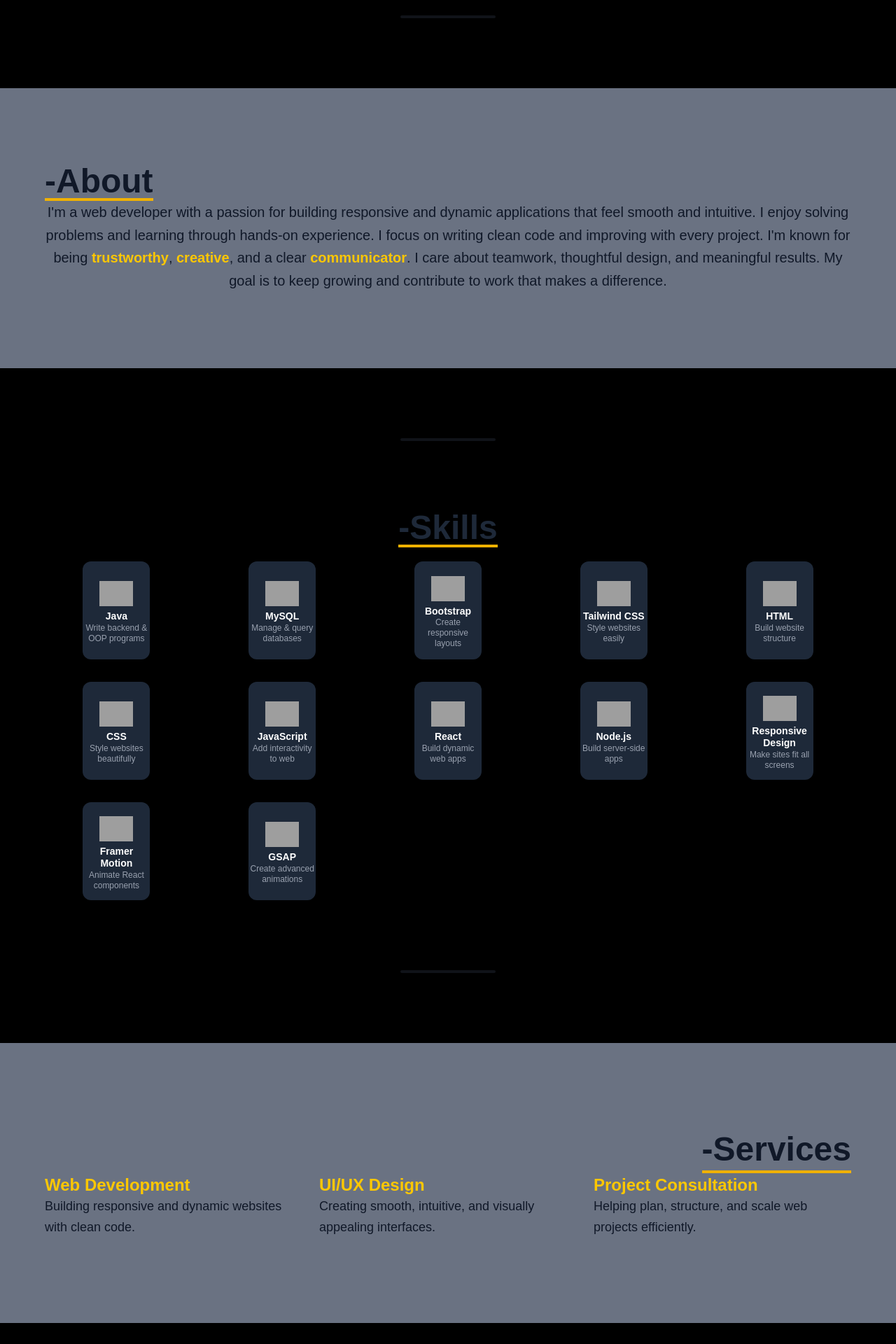
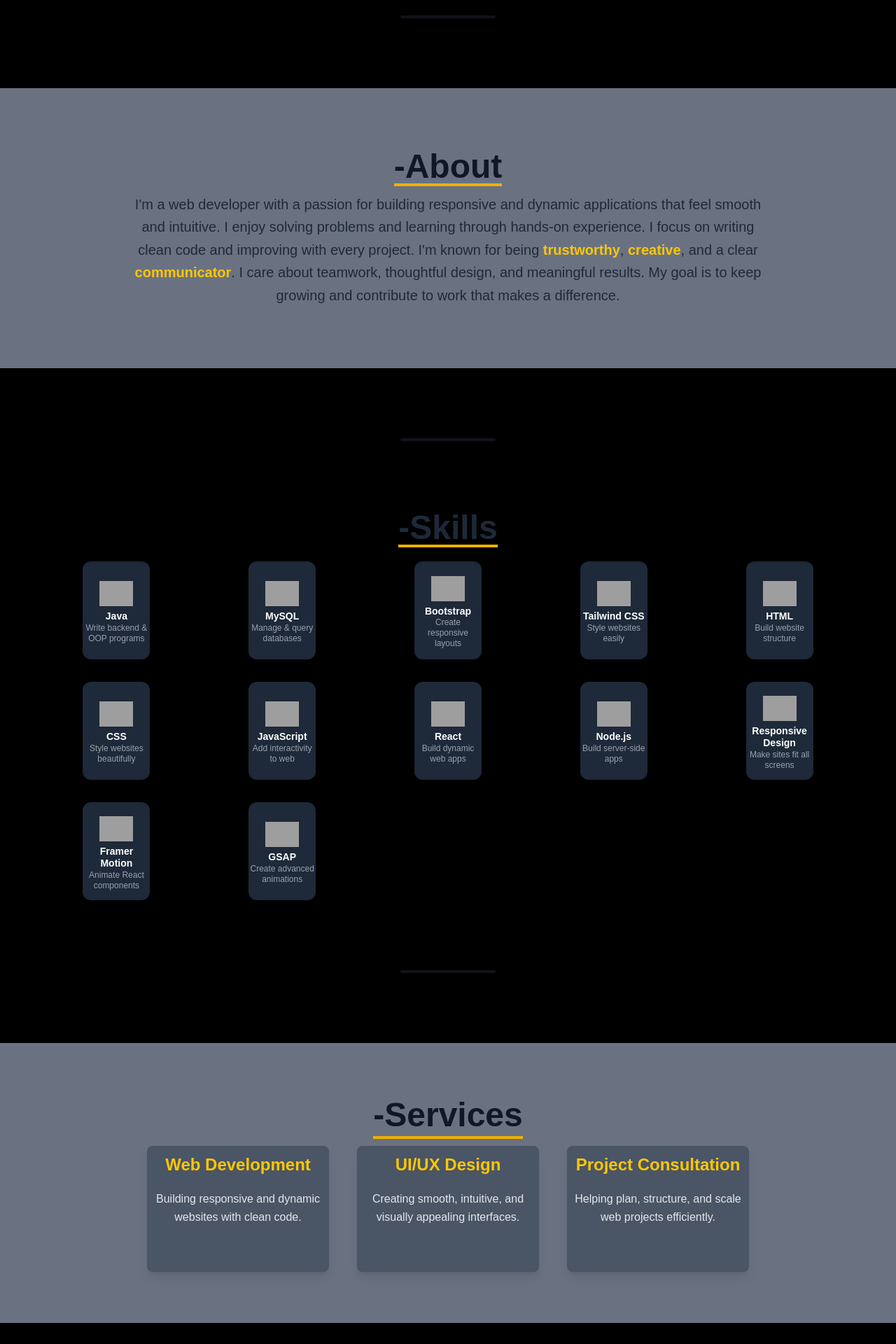
Before and after one commit to nileshkaute/my-portfolio, a React (Vite) app: page / in a window 1280 px wide. Shown: the part 880-2800 px from the top of the page at 70% size. Built offline with nearby package versions, Linux system fonts and the light colour scheme; grey boxes are pictures that could not be loaded; a web font is replaced by a local one.

Commit message:
update responsivness of about and services section

```diff
--- a/src/pages/Home.jsx
+++ b/src/pages/Home.jsx
@@ -267,44 +267,45 @@ const Home = () => {
         <div className="h-1 w-20 sm:w-24 md:w-28 lg:w-32 xl:w-34 bg-gray-700 opacity-30 rounded-full" />
       </motion.div>
 
-      {/* About Section */}
     <motion.section
   id="about"
-        className="section-container flex items-center justify-center py-16 bg-gray-500 text-gray-900 px-4 sm:px-8 md:px-12 h-[250px] sm:h-[300px] md:h-[350px] lg:h-[400px]"
+  className="flex items-center justify-center py-16 bg-gray-500 text-gray-900 px-4 sm:px-8 md:px-12 h-auto min-h-[250px] sm:min-h-[340px] md:min-h-[350px] lg:min-h-[400px]"
   initial={{ opacity: 0, y: 50 }}
   whileInView={{ opacity: 1, y: 0 }}
   viewport={{ once: true, amount: 0.3 }}
   transition={{ duration: 1.2, ease: [0.25, 0.46, 0.45, 0.94] }}
 >
   <div className="max-w-6xl w-full text-center">
-          {/* Title */}
+    {/* Title - Always Centered */}
     <motion.div
-            className="mb-8 text-left ml-2 sm:ml-3 md:ml-4"
+      className="mb-6 sm:mb-8 text-center"
       initial={{ opacity: 0, x: -50 }}
       whileInView={{ opacity: 1, x: 0 }}
       viewport={{ once: true, amount: 0.3 }}
       transition={{ duration: 1, ease: [0.25, 0.46, 0.45, 0.94] }}
     >
-            <h2 className="text-4xl sm:text-5xl font-bold inline-block border-b-4 border-yellow-500 pb-2">
+      <h2 className="text-3xl sm:text-4xl md:text-5xl font-bold inline-block border-b-4 border-yellow-500 pb-2" style={{marginBottom:"10px"}}>
         -About
       </h2>
     </motion.div>
 
-          {/* About Text */}
-          <motion.p
-            className="text-base sm:text-lg md:text-xl leading-relaxed text-gray-890"
+    {/* About Text - Always Centered */}
+    <motion.div
+      className="text-center"
       initial={{ opacity: 0 }}
       whileInView={{ opacity: 1 }}
       viewport={{ once: true, amount: 0.3 }}
       transition={{ duration: 1.2, delay: 0.4, ease: [0.25, 0.46, 0.45, 0.94] }}
     >
+      <p className="text-sm sm:text-base md:text-lg lg:text-xl inline-block leading-relaxed text-gray-800 max-w-4xl mx-auto">
         I'm a web developer with a passion for building responsive and dynamic applications that feel smooth and intuitive.
         I enjoy solving problems and learning through hands-on experience.
         I focus on writing clean code and improving with every project.
         I'm known for being <span className="text-yellow-400 font-semibold">trustworthy</span>, <span className="text-yellow-400 font-semibold">creative</span>, and a clear <span className="text-yellow-400 font-semibold">communicator</span>.
         I care about teamwork, thoughtful design, and meaningful results.
         My goal is to keep growing and contribute to work that makes a difference.
-          </motion.p>
+      </p>
+    </motion.div>
   </div>
 </motion.section>
 
@@ -402,28 +403,28 @@ const Home = () => {
       {/* Services Section */}
 <motion.section
   id="services"
-        className="flex items-center justify-center min-h-[250px] sm:min-h-[300px] md:min-h-[350px] lg:min-h-[400px] bg-gray-500 text-gray-900 px-4 py-8 sm:py-12 md:py-16"
+  className="flex items-center justify-center min-h-[250px] sm:min-h-[300px] md:min-h-[350px] lg:min-h-[400px] bg-gray-500 text-gray-900 px-3 sm:px-4 py-8 sm:py-12 md:py-16"
   initial={{ opacity: 0, y: 50 }}
   whileInView={{ opacity: 1, y: 0 }}
   viewport={{ once: true, amount: 0.3 }}
   transition={{ duration: 1.2, ease: [0.25, 0.46, 0.45, 0.94] }}
 >
-        <div className="max-w-6xl w-full text-center">
-          {/* Title */}
+  <div className="max-w-5xl w-full text-center"> {/* Slightly wider container */}
+    {/* Title - Centered for all screen sizes */}
     <motion.div
-            className="mb-8 sm:mb-12 text-right"
+      className="mb-6 sm:mb-10 text-center"
       initial={{ opacity: 0, x: -50 }}
       whileInView={{ opacity: 1, x: 0 }}
       viewport={{ once: true, amount: 0.3 }}
       transition={{ duration: 1, ease: [0.25, 0.46, 0.45, 0.94] }}
     >
-            <h2 className="text-3xl sm:text-4xl md:text-5xl lg:text-5xl font-bold inline-block border-b-4 border-yellow-500 pb-2 leading-tight">
+      <h2 className="text-2xl sm:text-3xl md:text-4xl lg:text-5xl font-bold inline-block border-b-4 border-yellow-500 pb-2 leading-tight" style={{marginBottom:"10px"}}>
         -Services
       </h2>
     </motion.div>
 
-          {/* Services List */}
-          <div className="flex flex-col sm:flex-row justify-between gap-6 text-left">
+    {/* Services List - Optimized for small screens */}
+    <div className="flex  sm:flex-row justify-center items-stretch p-2 ml-2 mr-2 sm:p-4 md:p-5 lg:p-6 gap-5 sm:gap-4 md:gap-6 lg:gap-10 text-center w-full">
       {[
         {
           title: "Web Development",
@@ -440,17 +441,17 @@ const Home = () => {
       ].map((service, index) => (
         <motion.div
           key={service.title}
-                className="flex-1"
+          className="flex-1 min-w-0 max-w-full sm:max-w-[200px] md:max-w-[220px] lg:max-w-[240px] xl:max-w-[260px] min-h-[140px] sm:min-h-[160px] md:min-h-[170px] lg:min-h-[180px] bg-gray-600 rounded-lg p-3 sm:p-4 md:p-5 shadow-lg"
           initial={{ opacity: 0, y: 30 }}
           whileInView={{ opacity: 1, y: 0 }}
           viewport={{ once: true, amount: 0.3 }}
           transition={{ duration: 1, delay: index * 0.25, ease: [0.25, 0.46, 0.45, 0.94] }}
           whileHover={{ scale: 1.05, y: -5, transition: { duration: 0.3 } }}
         >
-                <h3 className="text-yellow-400 font-semibold text-lg sm:text-xl md:text-2xl mb-2 leading-snug">
+          <h3 className="text-yellow-400 font-semibold text-base sm:text-lg md:text-xl lg:text-2xl mb-2 sm:mb-3 leading-snug"style={{marginTop:"10px",marginBottom:"20px"}}>
             {service.title}
           </h3>
-                <p className="text-gray-890 text-sm sm:text-base md:text-lg leading-relaxed">
+          <p className="text-gray-200 text-xs sm:text-sm md:text-base leading-relaxed">
             {service.description}
           </p>
         </motion.div>
```
Lines whose indentation alone changed are shown as unchanged.
